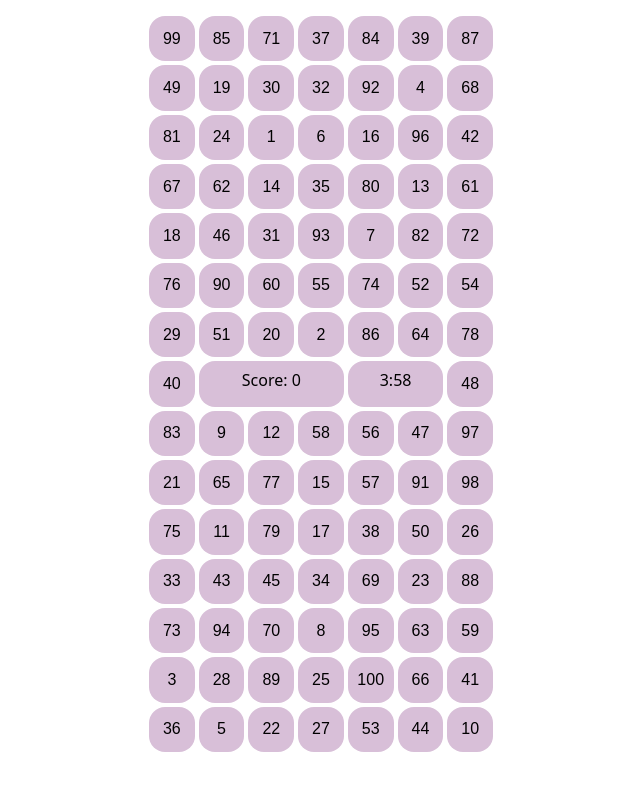
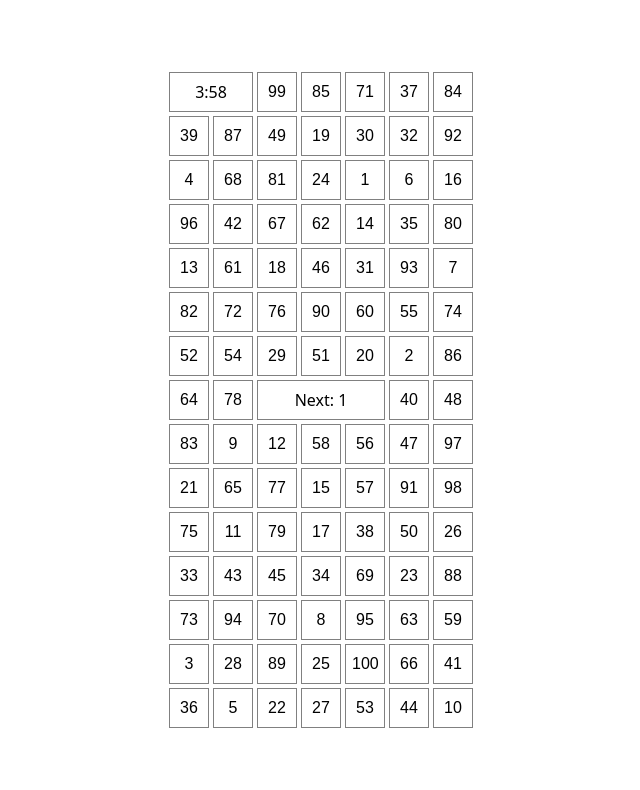
Before and after one commit to exacs/one-to-100, a React (Vite) app: page / in a window 1280 px wide. Both pictures are taken after a click on the button "Start game". Shown: the top 790 px of the page, without its empty margins (319-959 px from the left). Built offline with nearby package versions, Linux system fonts and the light colour scheme.

Commit message:
Update game screen

```diff
--- a/src/App.tsx
+++ b/src/App.tsx
@@ -83,11 +83,9 @@ function Game({ onFinish }: GameParams) {
   }
 
   return (
-    <>
-      <header className="game-score">
-        <div className="score">Score: {score}</div>
-        <div className="time">{formatTime(time)}</div>
-      </header>
+    <div className="game">
+      <div className="time">{formatTime(time)}</div>
+      <div className="next">Next: {score + 1}</div>
       <ul className="grid">
         {numbers.map((n) => (
           <li>
@@ -97,7 +95,7 @@ function Game({ onFinish }: GameParams) {
           </li>
         ))}
       </ul>
-    </>
+    </div>
   );
 }
 
--- a/src/styles.css
+++ b/src/styles.css
@@ -1,3 +1,12 @@
+:root {
+  --tile-height: 2.5rem;
+  --tile-width: 2.5rem;
+  --tile-gap: 0.25rem;
+
+  --tile-padding: 0.25rem;
+  --game-margin: 1rem;
+}
+
 * {
   box-sizing: border-box;
 }
@@ -10,6 +19,10 @@ body {
 
 body {
   font-size: 16px;
+  min-height: 100vh;
+  display: flex;
+  justify-content: center;
+  align-items: center;
 }
 
 button {
@@ -19,20 +32,59 @@ button {
 #root {
   font-family: system-ui, -apple-system, BlinkMacSystemFont, "Segoe UI", Roboto,
     Oxygen, Ubuntu, Cantarell, "Open Sans", "Helvetica Neue", sans-serif;
-  width: 100svw;
-  height: 100svh;
-  max-width: calc(7 * 40px + 16 * 8px);
-  max-height: calc(16 * 40px + 16 * 8px);
-  margin: 0 auto;
-  /* display: flex; */
-  flex-direction: column;
+  margin: var(--game-margin);
+}
 
-  /* Grid */
+/* Game screen */
+.game {
   display: grid;
-  grid-template-columns: repeat(7, 1fr);
-  grid-template-rows: repeat(15, 1fr);
-  gap: 4px;
-  padding: 16px 32px;
+  grid-template-columns: repeat(7, var(--tile-width));
+  grid-template-rows: repeat(15, var(--tile-height));
+  gap: var(--tile-gap);
+  width: fit-content;
+}
+
+.game .next {
+  grid-row: 8 / 9;
+  grid-column: 3 / 6;
+  display: grid;
+  align-items: center;
+  text-align: center;
+  border: 1px solid gray;
+}
+
+.game .time {
+  grid-row: 1 / 2;
+  grid-column: 1 / 3;
+  display: grid;
+  align-items: center;
+  text-align: center;
+  border: 1px solid gray;
+}
+
+.grid {
+  display: contents;
+  list-style: none;
+  margin: 0;
+  padding: 0;
+}
+
+.grid li {
+  justify-self: stretch;
+  align-self: stretch;
+}
+
+.grid button {
+  padding-top: var(--tile-padding);
+  padding-bottom: var(--tile-padding);
+  width: 100%;
+  height: 100%;
+  border: 1px solid gray;
+  background: white;
+}
+
+.grid button:disabled {
+  background: green;
 }
 
 header.game-title {
@@ -65,56 +117,6 @@ footer.start-game button {
   background: green;
   color: white;
   font-weight: bold;
-}
-
-/* Grid */
-header.game-score {
-  display: contents;
-  text-align: center;
-}
-
-header.game-score .score {
-  grid-row: 8 / 9;
-  grid-column: 2 / 5;
-  border-radius: 16px;
-  background: thistle;
-  padding: 8px 0;
-}
-
-header.game-score .time {
-  grid-row: 8 / 9;
-  grid-column: 5 / 7;
-  border-radius: 16px;
-  background: thistle;
-  padding: 8px 0;
-}
-
-.grid {
-  display: contents;
-  list-style: none;
-  margin: 0;
-  padding: 0;
-}
-
-.grid li {
-  justify-self: stretch;
-  align-self: stretch;
-}
-
-.grid button {
-  width: 100%;
-  height: 100%;
-  border: none;
-  background: thistle;
-  border-radius: 16px;
-}
-
-.grid button:disabled {
-  background: green;
-}
-
-.game {
-  margin: 16px 0;
 }
 
 .game-result-title {
```
